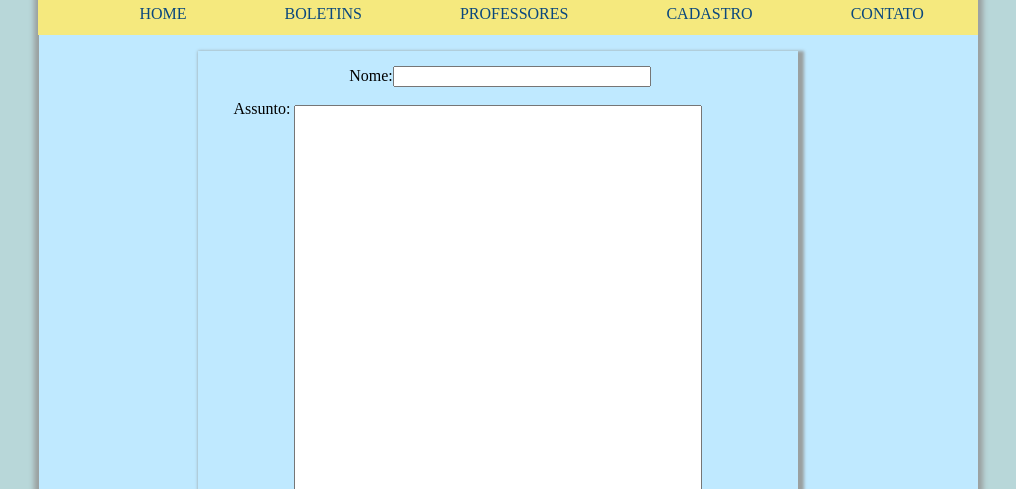
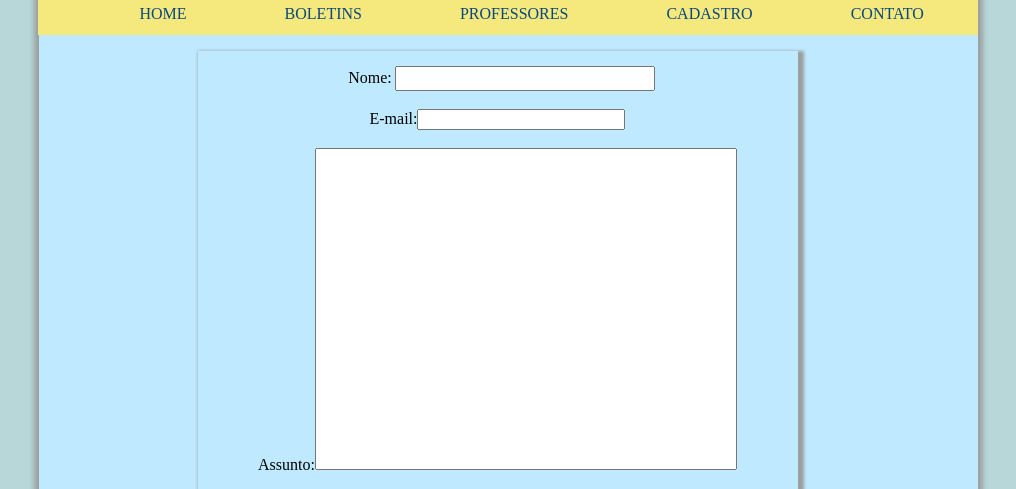
Before and after one commit to AntonioCarlos17/Escola_base, a plain HTML site: page contato.html in a window 1280 px wide. Shown: the top 489 px of the page, without its empty margins (0-1016 px from the left). Drawn offline with Linux system fonts and the light colour scheme.

Commit message:
atualização
ultilização do textarea ao invés deo input

```diff
--- a/_css/style.css
+++ b/_css/style.css
@@ -98,21 +98,30 @@ input#enviar{
 label#nome{
     margin-top: 8px;
     margin-left: 5px;
+    padding: 3px;
 }
 input#name{
     margin-top: 15px;
     width: 250px;
+    padding: 3px;
 }
-
+label#email{
+    position: relative;
+    margin: auto;
+    text-align: center;
+}
+input#mail{
+    margin-top: 0px;
+    width: 200px;
+}
 label#assunt{
-    position: absolute;
-    margin-top: -5px;
-    margin-left: -60px;
+    margin-top: -15px;
+    margin-left: 0px;
 }
-
-input#assunto{
-    position: static;
-    width: 400px;
-    height: 600px;
-
-}
+textarea#message {
+    padding : 10px;
+    width   : 400px;
+    height  : 300px;
+    resize  : none;
+    overflow: auto;
+  }
--- a/contato.html
+++ b/contato.html
@@ -19,12 +19,9 @@
             </ul>
         </div>
         <form action="submit">
-        <label for="nome" id="nome">Nome:</label><input type="text" name="name" id="name">
-        </br>
-        </br>
-        <label for="assunto" id="assunt">Assunto:</label><input type="email" name="assunto" id="assunto">
-        </br>
-        </br>
+        <label for="nome" id="nome">Nome:</label><input type="text" name="name" id="name"></br></br>
+        <label for="email" id="email">E-mail:</label><input type="email" name="mail" id="mail"></br></br>
+        <label for="assunto" id="assunt">Assunto:</label><textarea name="message" id="message" cols="40" rows="30"></textarea></br></br>
         <input type="button" value="ENVIAR" id="enviar">
 
         </form>
```
